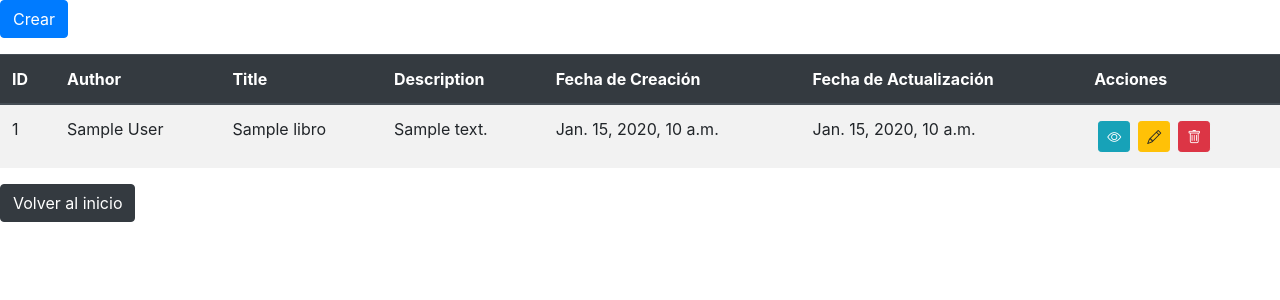
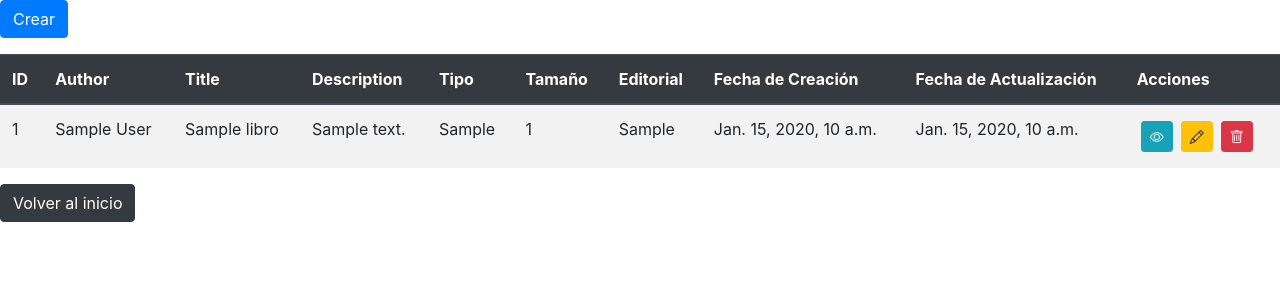
Before and after one commit to TheNewAarons/Gestor_Libreria, a Django app: page /Libros/list/ in a window 1280 px wide. Shown: the top 300 px of the page. Run offline with Django 5.2, Linux system fonts and the light colour scheme; tables that the repository leaves empty hold one stand-in row (values such as "Sample post"); some libraries are stand-ins or nearby versions.

Commit message:
Detalles De CRUD libros

```diff
--- a/Libreria/templates/libreria/Base.html
+++ b/Libreria/templates/libreria/Base.html
@@ -85,7 +85,7 @@
 <!-- Portafolio -->
 <section id="portafolio" class="portfolio bg-light py-5">
     <div class="container">
-        <h2 class="text-center mb-5">Nuestro Portafolio</h2>
+        <h2 class="text-center mb-5">Productos Estrellas</h2>
         <div class="row">
             <div class="col-md-3 col-sm-6 mb-4">
                 <div class="portfolio-item position-relative">
--- a/Libros/forms.py
+++ b/Libros/forms.py
@@ -4,8 +4,11 @@ from .models import Libro, Author
 class LibroForm(forms.ModelForm):
     class Meta:
         model = Libro
-        fields = ('title', 'description', 'author')
+        fields = ('title', 'description', 'author', 'tipo', 'editorial', 'tamaño')
         widgets = {
+            'tipo': forms.Select(attrs={'class': 'form-control'}),
+            'tamaño': forms.TextInput(attrs={'class': 'form-control'}),
+            'editorial': forms.Select(attrs={'class': 'form-control'}),
             'title': forms.TextInput(attrs={'class': 'form-control'}),
             'description': forms.Textarea(attrs={'class': 'form-control'}),
             'author': forms.Select(attrs={'class': 'form-control'}),
--- a/Libros/models.py
+++ b/Libros/models.py
@@ -11,7 +11,10 @@ class Author(models.Model):
         return f"{self.name} {self.last_name}"
 
 class Libro(models.Model):
-    title = models.CharField(max_length=100)
+    title = models.CharField(max_length=200)
+    tipo = models.CharField(max_length = 100, null=True)
+    tamaño = models.PositiveIntegerField(null=True)
+    editorial = models.CharField(max_length=100, null=True)
     author = models.CharField(max_length=100)
     description = models.TextField()
     created_at = models.DateTimeField(auto_now_add=True)
--- a/Libros/templates/libros/libros_list.html
+++ b/Libros/templates/libros/libros_list.html
@@ -20,6 +20,9 @@
             <th scope="col">Author</th>
             <th scope="col">Title</th>
             <th scope="col">Description</th>
+            <th scope="col">Tipo</th>
+            <th scope="col">Tamaño</th>
+            <th scope="col">Editorial</th>
             <th scope="col">Fecha de Creación</th>
             <th scope="col">Fecha de Actualización</th>
             <th scope="col">Acciones</th>
@@ -32,6 +35,9 @@
             <td>{{ t.author }}</td>
             <td>{{ t.title }}</td>
             <td>{{ t.description }}</td>
+            <td>{{ t.tipo }}</td>
+            <td>{{ t.tamaño }}</td>
+            <td>{{ t.editorial }}</td>
             <td>{{ t.created_at }}</td>
             <td>{{ t.updated_at }}</td>
             <td>
```
Also changed, not shown: Libros/migrations/0003_libro_tipo_alter_libro_author.py (added), Libros/migrations/0004_libro_editorial_libro_tamano.py (added), Libros/migrations/0005_remove_libro_tamano_libro_tamaño_alter_libro_title.py (added), db.sqlite3.
